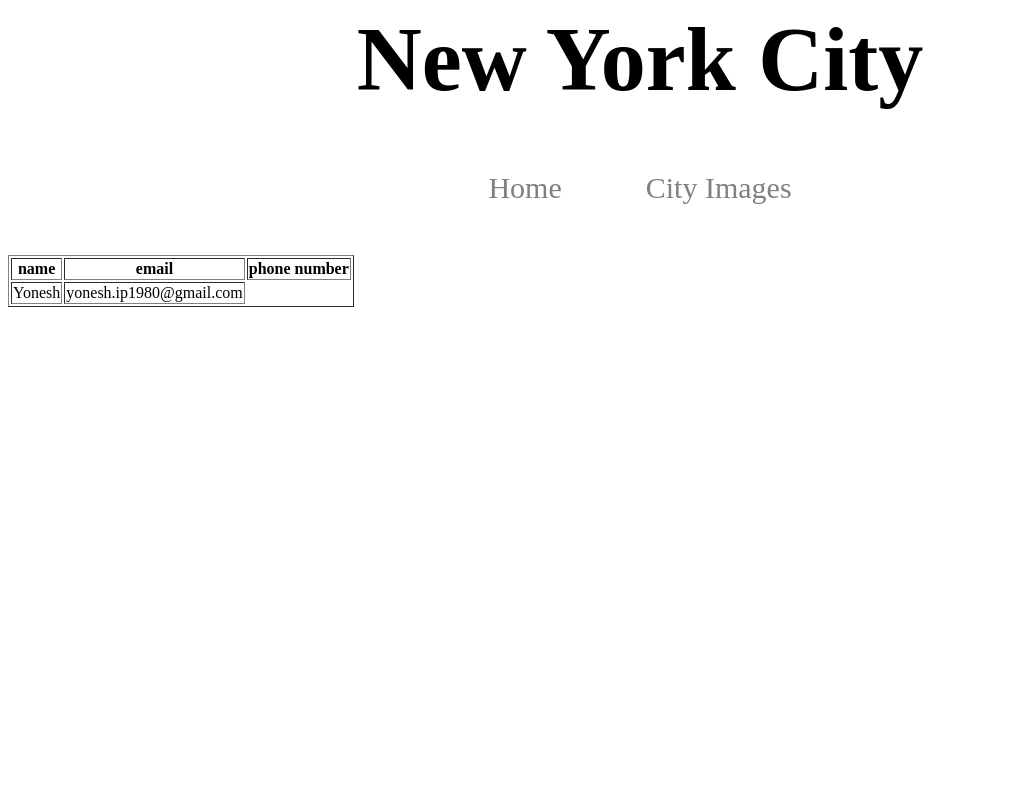
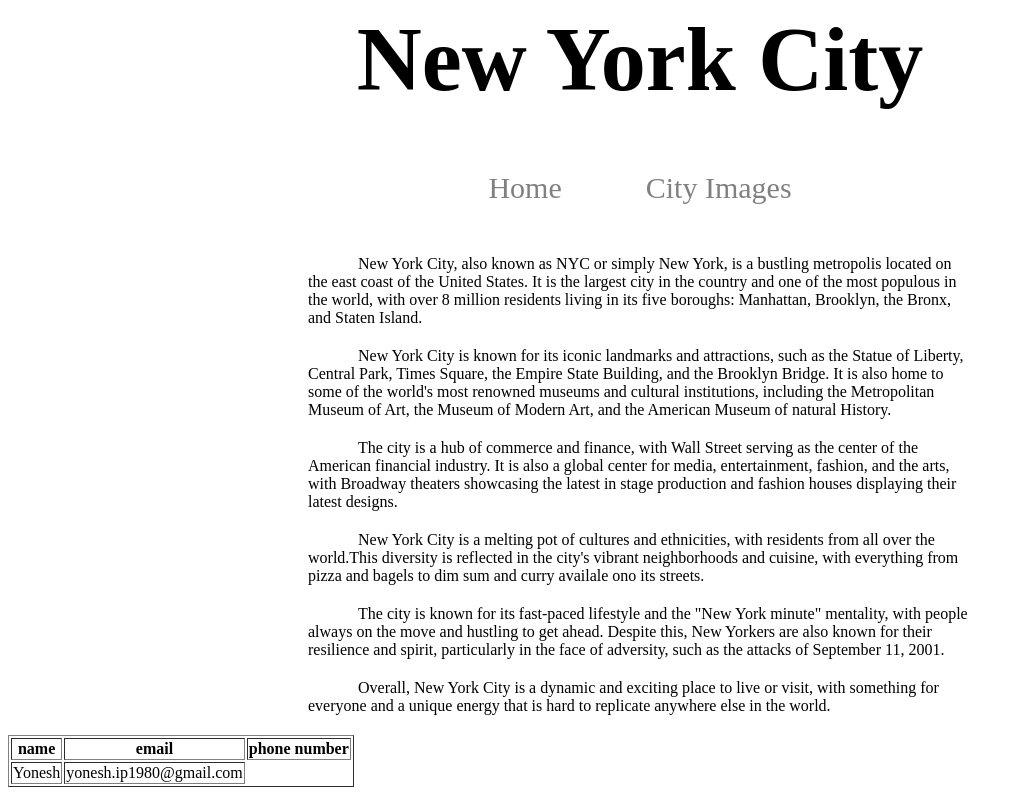
Before and after one commit to Yonesh-Thapa/module2, a plain HTML site: page index.html in a window 1280 px wide. Shown: the whole page, without its empty margins (0-1022 px from the left). Drawn offline with Linux system fonts and the light colour scheme.

Commit message:
added content

```diff
--- a/css/style.css
+++ b/css/style.css
@@ -16,3 +16,8 @@ nav a{
     margin-bottom:50;
 
 }
+p{
+    text-indent: 50px;
+    text-align: left;
+    margin:20 300 20 300;
+}
--- a/index.html
+++ b/index.html
@@ -10,6 +10,43 @@
     <a href="cityimages.html">City Images</a>
 
 </nav>
+
+<div class="content" >
+    <p>New York City, also known as NYC or simply New York, is a bustling metropolis
+        located on the east coast of the United States. It is the largest city in the
+        country and one of the most populous in the world, with over 8 million residents
+        living in its five boroughs: Manhattan, Brooklyn, the Bronx, and Staten Island.
+    </p>
+    <p>
+        New York City is known for its iconic landmarks and attractions, such as the Statue
+        of Liberty, Central Park, Times Square, the Empire State Building, and the Brooklyn Bridge.
+        It is also home to some of the world's most renowned museums and cultural institutions,
+        including the Metropolitan Museum of Art, the Museum of Modern Art, and the American
+        Museum of natural History.
+    </p>
+    <p>
+        The city is a hub of commerce and finance, with Wall Street serving as the center
+        of the American financial industry. It is also a global center for media, entertainment,
+        fashion, and the arts, with Broadway theaters showcasing the latest in stage production
+        and fashion houses displaying their latest designs.
+    </p>
+    <p>
+        New York City is a melting pot of cultures and ethnicities, with residents from all over
+        the world.This diversity is reflected in the city's vibrant neighborhoods and cuisine, with
+        everything from pizza and bagels to dim sum and curry availale ono its streets.
+    </p>
+    <p>
+        The city is known for its fast-paced lifestyle and the "New York minute" mentality,
+        with people always on the move and hustling to get ahead. Despite this, New Yorkers are also known for
+        their resilience and spirit, particularly in the face of adversity, such as the attacks of
+        September 11, 2001.
+    </p>
+    <p>
+        Overall, New York City is a dynamic and exciting place to live or visit, with something
+        for everyone and a unique energy that is hard to replicate anywhere else in the world.
+    </p>
+
+</div>
 
 
 
```
